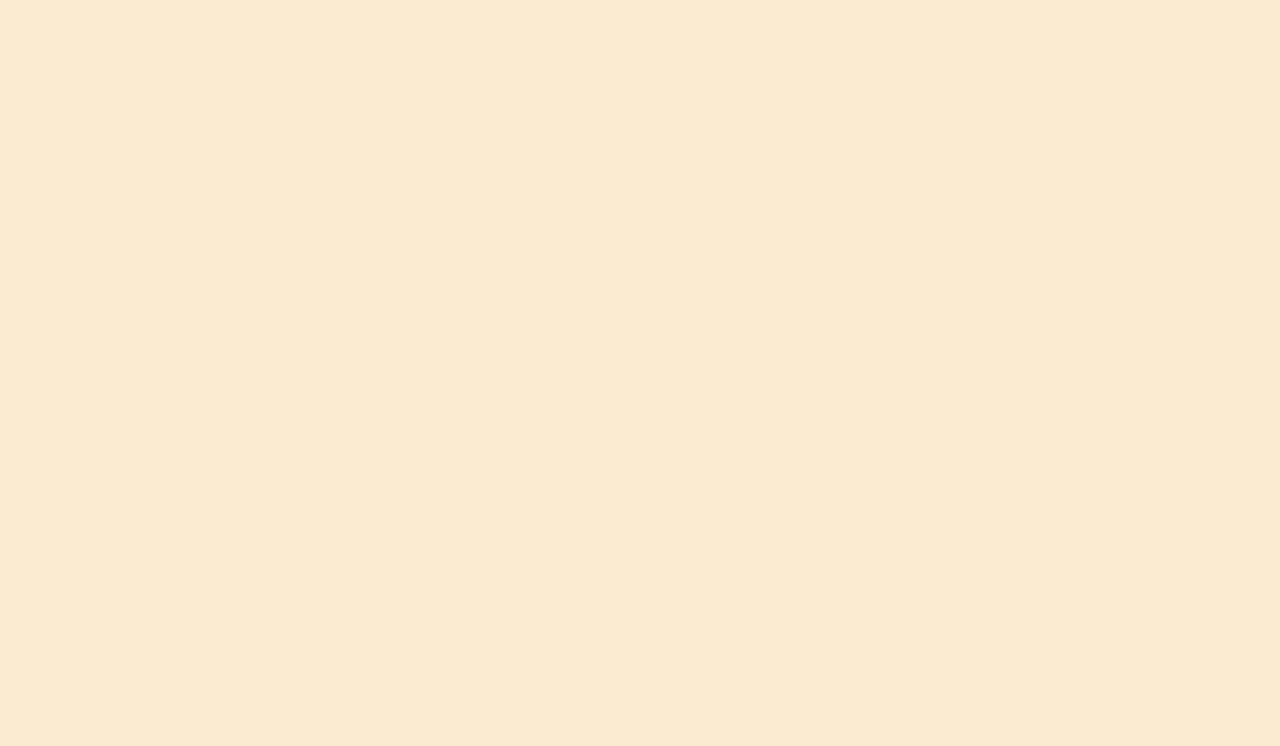
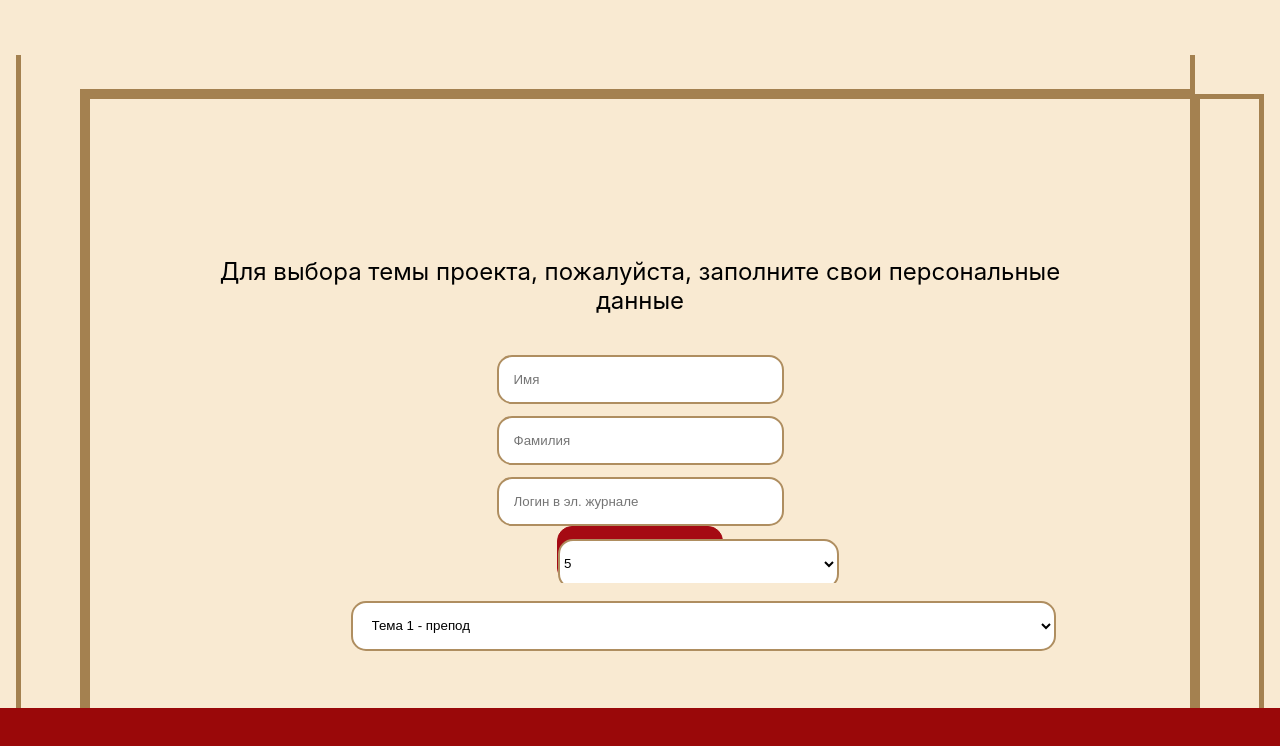
Before and after one commit to ruslan2570/e-lyceum, a React (Create React App) app: page /send in a window 1280 px wide. Before the commit this address had no page. Shown: the top 746 px of the page. Built offline with nearby package versions, Linux system fonts and the light colour scheme.

Commit message:
somethink

```diff
--- a/src/App.js
+++ b/src/App.js
@@ -2,6 +2,7 @@ import './Styles/App.css';
 import { Route, Routes } from 'react-router-dom';
 import Welcome from './Pages/Welcome';
 import TopicsList from './Pages/TopicsList';
+import Send from './Pages/Send';
 
 function App() {
 
@@ -9,6 +10,7 @@ function App() {
     <Routes>
       <Route path='/' element={<Welcome />} ></Route>
       <Route path='/topicsList' element={<TopicsList/>} ></Route>
+      <Route path='/send' element={<Send />} ></Route>
     </Routes>
   );
 }
--- a/src/Styles/ProblemsVariant.css
+++ b/src/Styles/Send.css
@@ -6,7 +6,7 @@
 }
 
 .main {
-    background-image: url(Rectangle\ 63.png);
+    background-image: url(../Rectangle\ 63.png);
     background-repeat: no-repeat;
     height: 90vh;
     background-position: center;
@@ -53,7 +53,7 @@
     border: solid 2px #af8e60;
 }
 
-.login {
+.login_journal {
     width: 253px;
     height: 19px;
     border-radius: 15px;
@@ -77,7 +77,7 @@
     border: solid 2px #af8e60;
 }
 
-.teacher {
+.teacher_select {
     margin-top: 18px;
     width: 705px;
     height: 50px;
```
